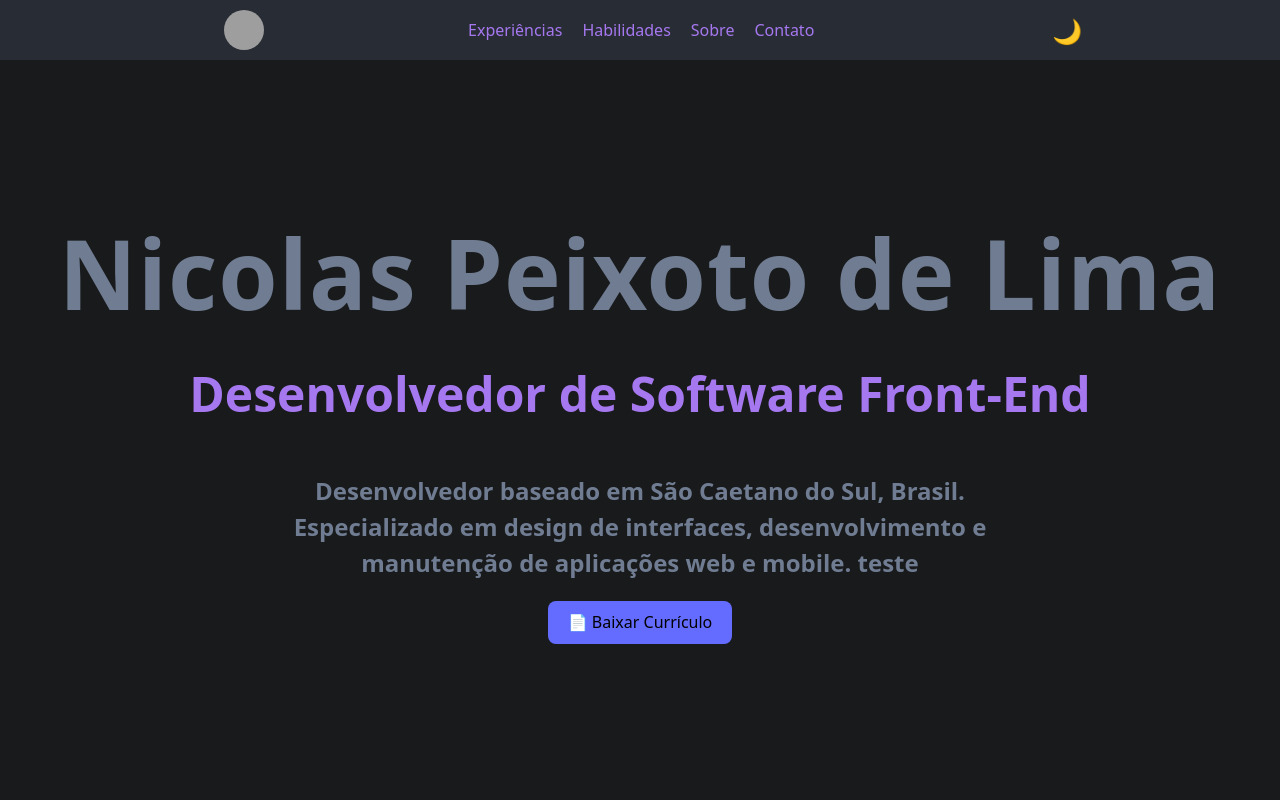
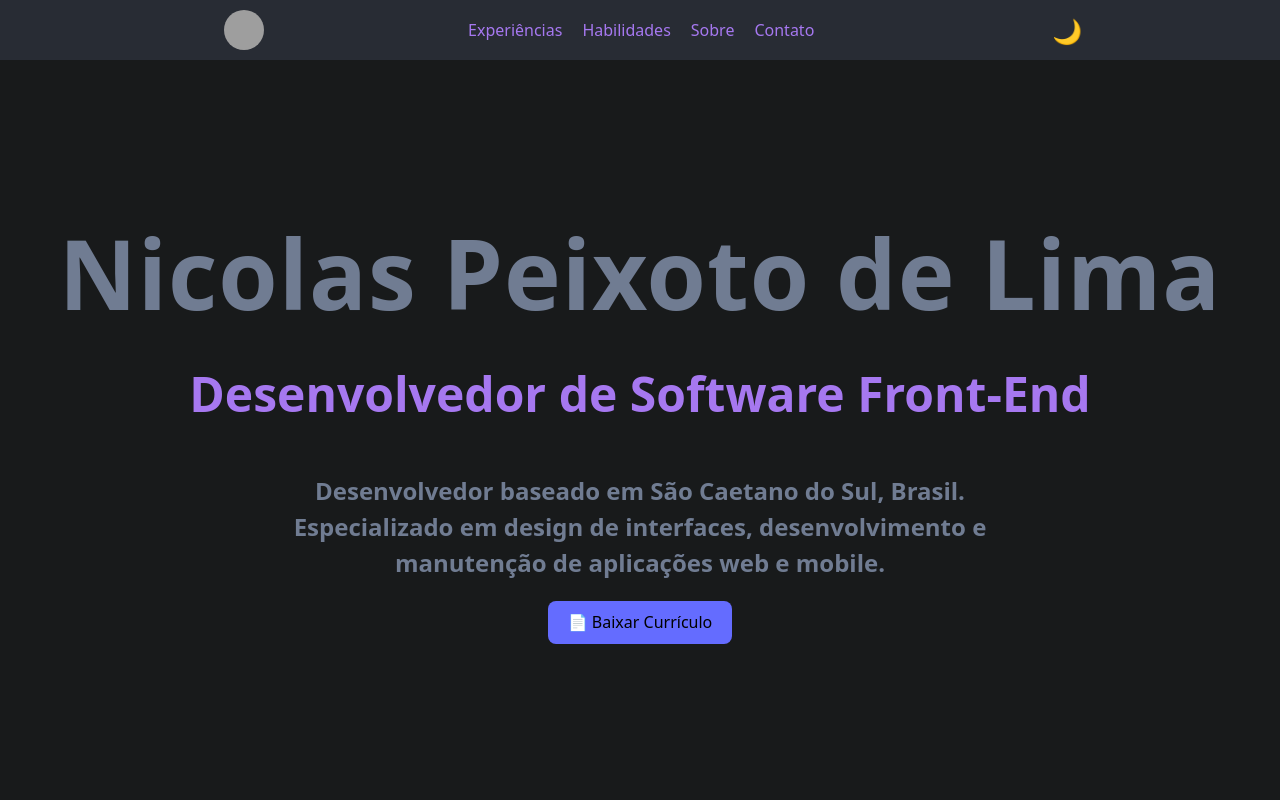
Before and after one commit to NicolasPeixotoDeLima/Portfolio, a React (Vite) app: page /portfolio in a window 1280 px wide. Shown: the top 800 px of the page. Built offline with nearby package versions, Linux system fonts and the light colour scheme; grey boxes are pictures that could not be loaded.

Commit message:
minha alteração

```diff
--- a/src/app/pages/welcome/Welcome.tsx
+++ b/src/app/pages/welcome/Welcome.tsx
@@ -8,7 +8,7 @@ export const Welcome = () => {
       <h2 className="firstImpression">
         Desenvolvedor baseado em São Caetano do Sul, Brasil. Especializado em
         design de interfaces, desenvolvimento e manutenção de aplicações web e
-        mobile. teste
+        mobile.
       </h2>
 
       <a href="./dist/docs/Curriculum Vitae Nicolas Peixoto.pdf" download>
```
